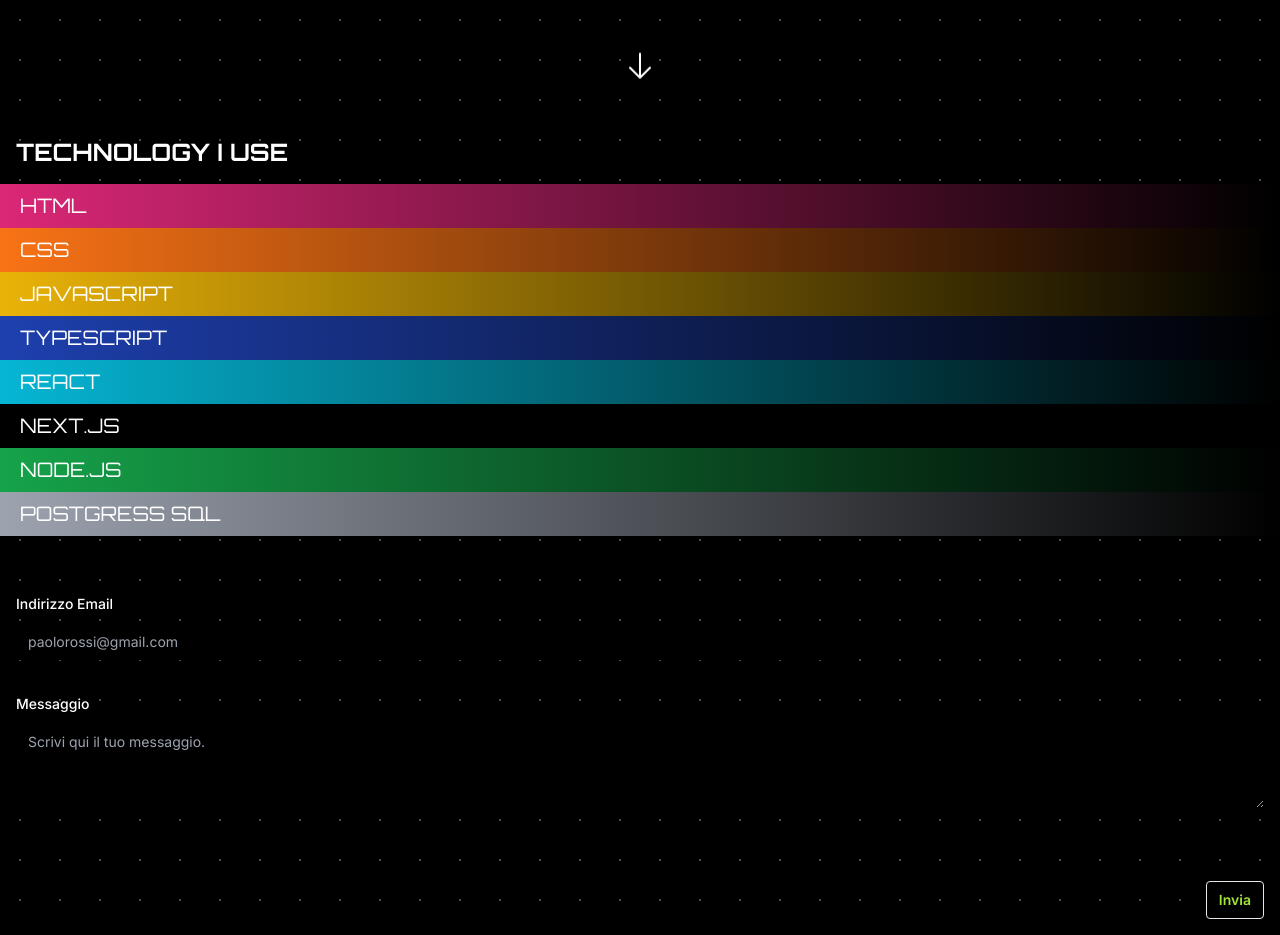
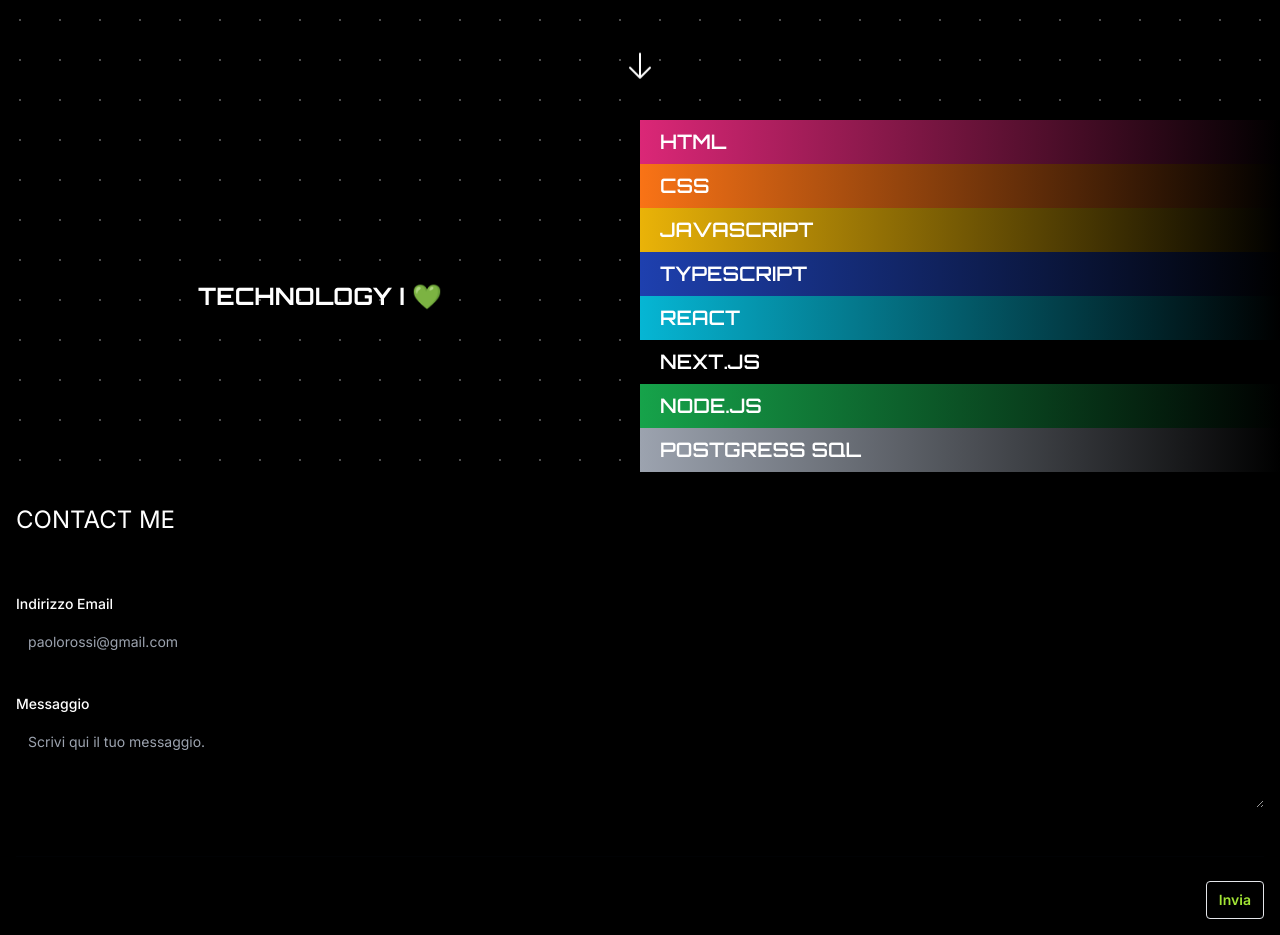
Before and after one commit to pietrolubrano/pietro-lubrano-web-dev, a Next.js app: page / in a window 1280 px wide. Shown: the part 680-1615 px from the top of the page. Built offline with nearby package versions, Linux system fonts and the light colour scheme; no server answers.

Commit message:
layout adjustment

```diff
--- a/src/app/components/ContactForm.tsx
+++ b/src/app/components/ContactForm.tsx
@@ -30,7 +30,7 @@ const FormBody = () => {
                             autoComplete="email"
                             required
                             disabled={pending}
-                            className="block bg-black w-full py-1.5 border-0 text-white shadow-sm ring-inset ring-gray-300 placeholder:text-gray-400 focus:ring-2 focus:ring-inset focus:ring-lime-300 sm:text-sm sm:leading-6"
+                            className="block border-0 bg-black w-full py-1.5 text-white shadow-sm ring-0 ring-inset ring-gray-300 placeholder:text-gray-400 focus:ring-2 focus:ring-inset focus:ring-lime-300 sm:text-sm sm:leading-6"
                             />
                         </div>
                     </div>
--- a/src/app/layout.tsx
+++ b/src/app/layout.tsx
@@ -1,9 +1,10 @@
 import type { Metadata } from "next";
-import { Inter } from "next/font/google";
+import { Inter, Orbitron } from "next/font/google";
 import "./globals.css";
 import Navbar from "./components/Navbar";
 
 const inter = Inter({ subsets: ["latin"] });
+const orbitron = Orbitron({ subsets: ["latin"]})
 
 export const metadata: Metadata = {
   title: "Pietro Lubrano - WEB DEV",
--- a/src/app/page.tsx
+++ b/src/app/page.tsx
@@ -22,9 +22,9 @@ export default async function Home() {
 
       </div>
 
-      <div id="technologies" className="">
-        <h3 className={`text-2xl uppercase p-4 font-bold ${orbitron.className}`}>Technology I Use</h3>
-        <ul>
+      <div id="technologies" className="grid md:grid-cols-2 items-center">
+        <h3 className={`text-2xl uppercase p-4 text-center font-bold ${orbitron.className}`}>Technology I 💚</h3>
+        <ul className="font-semibold">
           {[
             {name: 'Html', color: 'pink-600'},
             {name: 'CSS', color: 'orange-500'},
@@ -48,7 +48,10 @@ export default async function Home() {
           </ul>
       </div>
 
-      <div className="container mx-auto p-4">
+      <div className="container mx-auto p-4 bg-black">
+        <p className="text-2xl uppercase py-4">
+          Contact me
+        </p>
         <ContactForm />
       </div>
 
```
